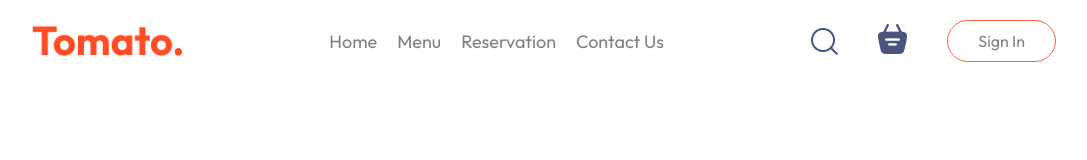
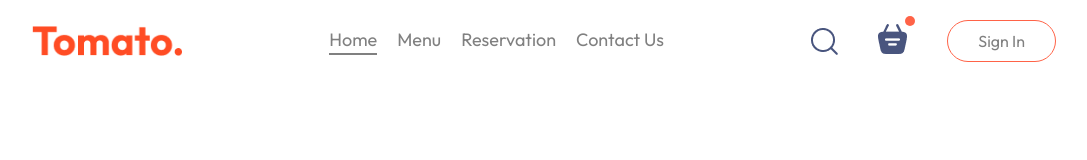
Before and after one commit to Avishka-Weerasekara/GUI, a React (Vite) app in the folder HTML/frontend/: page / in a window 1280 px wide. Shown: the top 160 px of the page, without its empty margins (96-1183 px from the left). Built offline with nearby package versions, Linux system fonts and the light colour scheme.

Commit message:
edit nvbr

```diff
--- a/HTML/frontend/src/components/Navbar/Navbar.css
+++ b/HTML/frontend/src/components/Navbar/Navbar.css
@@ -37,3 +37,26 @@
 .navbar button:hover{
     background-color: rgb(224, 223, 223);
 }
+
+.navbar .active{
+    padding-bottom: 2px;
+    border-bottom: 2px solid gray;
+}
+
+.navbar li{
+    cursor: pointer;
+}
+
+.navbar-search-icon{
+    position: relative;
+}
+
+.navbar-search-icon .dot{
+    position: absolute;
+    min-width: 10px;
+    min-height: 10px;
+    background-color: tomato;
+    border-radius: 5px;
+    top: -8px;
+    right: -8px;
+}
--- a/HTML/frontend/src/components/Navbar/Navbar.jsx
+++ b/HTML/frontend/src/components/Navbar/Navbar.jsx
@@ -1,16 +1,19 @@
-import React from 'react'
+import React, { useState } from 'react'
 import './Navbar.css'
 import { assets } from '../../assets/assets'
 
 const Navbar = () => {
+
+    const  [menu,setMenu] = useState("home");
+
   return (
     <div className='navbar'>
       <img src={assets.logo} alt="" className="logo" />
       <ul className="navbar-menu">
-        <li>Home</li>
-        <li>Menu</li>
-        <li>Reservation</li>
-        <li>Contact Us</li>
+        <li onClick={()=>setMenu("home")} className={menu==="home"?"active":""}>Home</li>
+        <li onClick={()=>setMenu("menu")} className={menu==="menu"?"active":""}>Menu</li>
+        <li onClick={()=>setMenu("reservation")} className={menu==="reservation"?"active":""}>Reservation</li>
+        <li onClick={()=>setMenu("contact us")} className={menu==="contact us"?"active":""}>Contact Us</li>
       </ul>
       <div className="navbar-right">
         <img src={assets.search_icon} alt="" />
```
